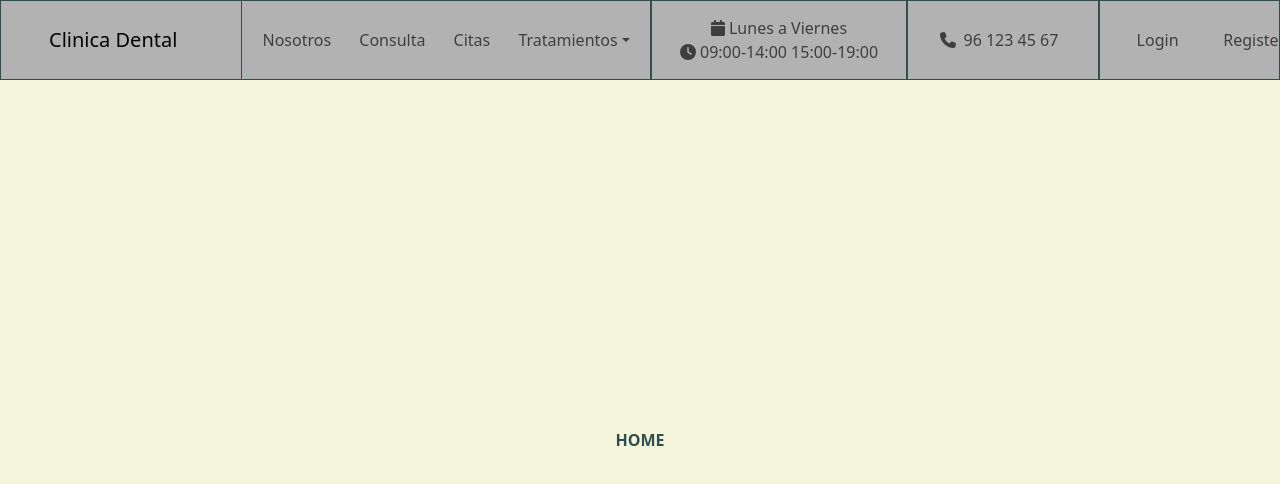
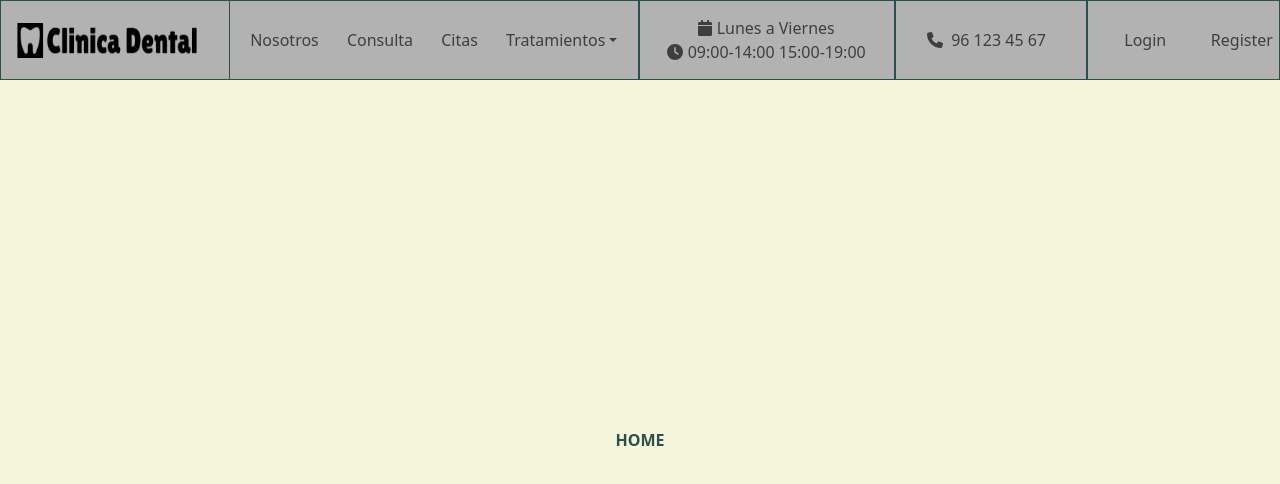
Before and after one commit to ansualo/proyecto5-frontendClinicaDental, a React (Vite) app: page / in a window 1280 px wide. Shown: the top 484 px of the page. Built offline with nearby package versions, Linux system fonts and the light colour scheme.

Commit message:
feat:add logo

```diff
--- a/src/common/Header/Header.jsx
+++ b/src/common/Header/Header.jsx
@@ -14,7 +14,6 @@ import { faClock } from '@fortawesome/free-solid-svg-icons'
 const phoneIcon = <FontAwesomeIcon icon={faPhone} />;
 const calendarIcon = <FontAwesomeIcon icon={faCalendar} />
 const clockIcon = <FontAwesomeIcon icon={faClock} />
-
 
 export const Header = () => {
 
@@ -33,7 +32,15 @@ export const Header = () => {
   return (
     <Navbar expand="lg" className="headerDesign">
       <Container className="m-0 p-0">
-        <Navbar.Brand className="px-5" href="/">Clinica Dental</Navbar.Brand>
+        <Navbar.Brand className="px-3" href="/">
+            <img
+              src="src\assets\img\clinica-dental-high-resolution-logo-black-on-transparent-background.png"
+              width="180vw"
+              height="35h"
+              className="d-inline-block align-top"
+              alt="Clinica dental logo"
+            />
+        </Navbar.Brand>
         <Navbar.Toggle aria-controls="basic-navbar-nav" />
         <Navbar.Collapse id="basic-navbar-nav">
 
```
Also changed, not shown: src/assets/img/clinica-dental-high-resolution-logo-black-on-transparent-background.png (added).
